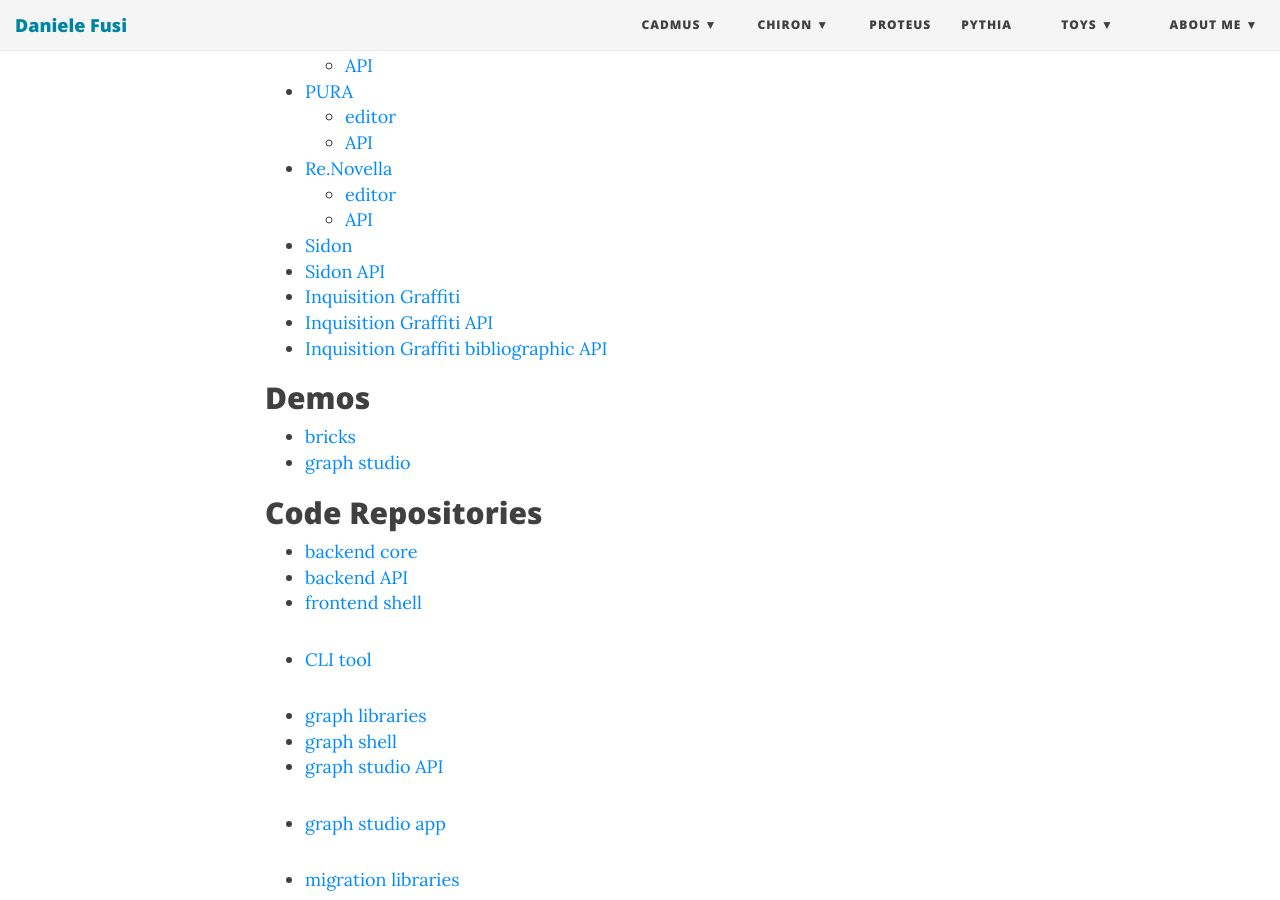
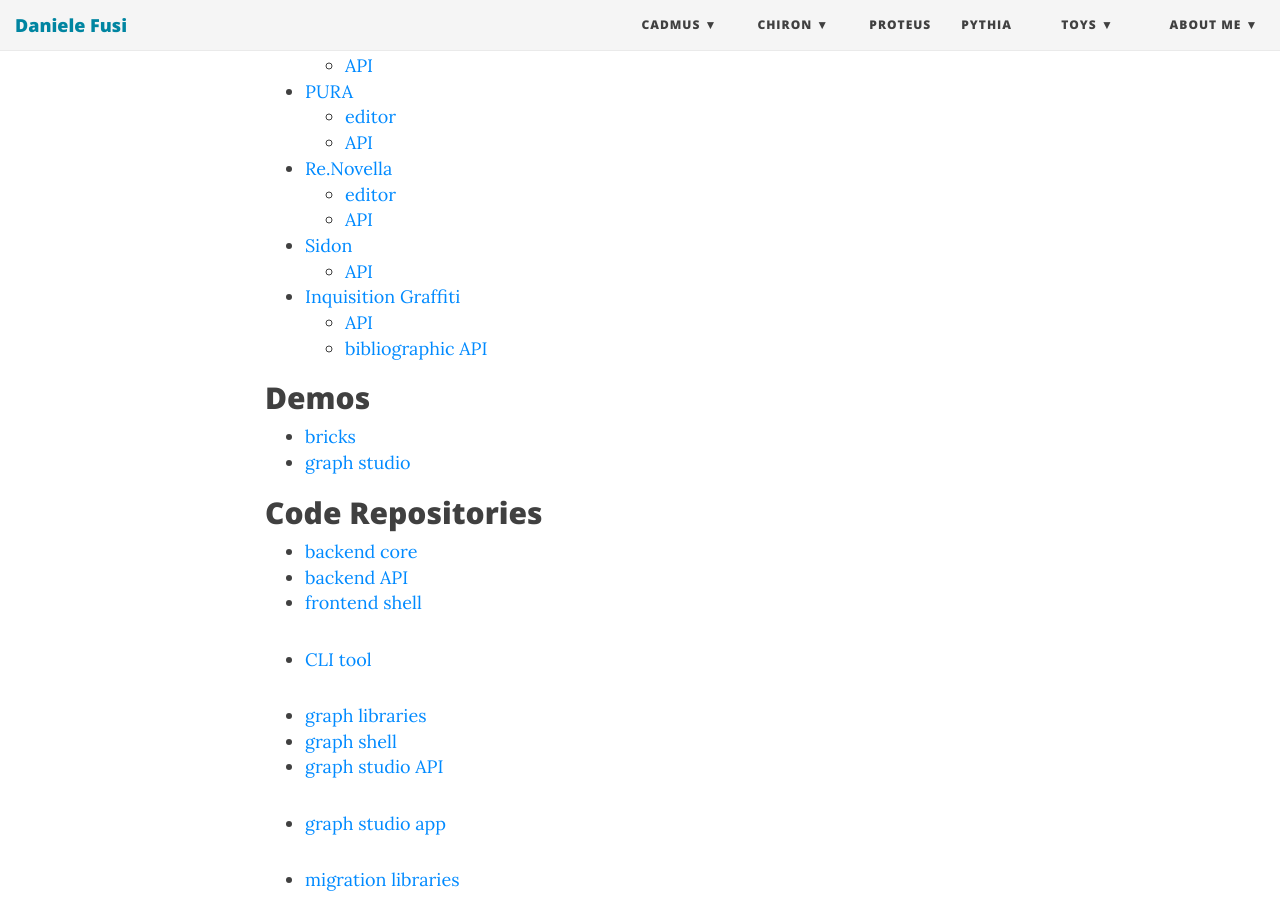
Before and after one commit to Myrmex/overview, a Jekyll site: the page built from cadmus/projects.md, in a window 1280 px wide and 900 px high, scrolled down 1259 px. Built offline with Jekyll 4.4.1, drawn with Linux system fonts in a browser that asks for light colours; nearby versions of some CDN libraries.

Commit message:
Update projects.md

```diff
--- a/cadmus/projects.md
+++ b/cadmus/projects.md
@@ -44,10 +44,10 @@ The top row lists the projects, while the columns list the parts and fragments.
   - [editor](https://renovella.unisi.it:8443/#/home)
   - [API](https://renovella.unisi.it:40393/swagger/index.html)
 - [Sidon](https://cadmus-sidon.fusi-soft.com/)
-- [Sidon API](https://cadmus-sidon-api.fusi-soft.com/)
+  - [API](https://cadmus-sidon-api.fusi-soft.com/)
 - [Inquisition Graffiti](https://cadmus-ingra.fusi-soft.com/)
-- [Inquisition Graffiti API](https://cadmus-ingra-api.fusi-soft.com/)
-- [Inquisition Graffiti bibliographic API](https://cadmus-ingra-biblioapi.fusi-soft.com/)
+  - [API](https://cadmus-ingra-api.fusi-soft.com/)
+  - [bibliographic API](https://cadmus-ingra-biblioapi.fusi-soft.com/)
 
 ## Demos
 
```
